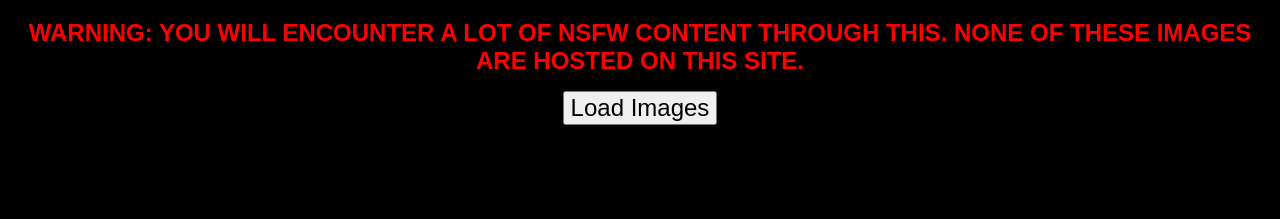
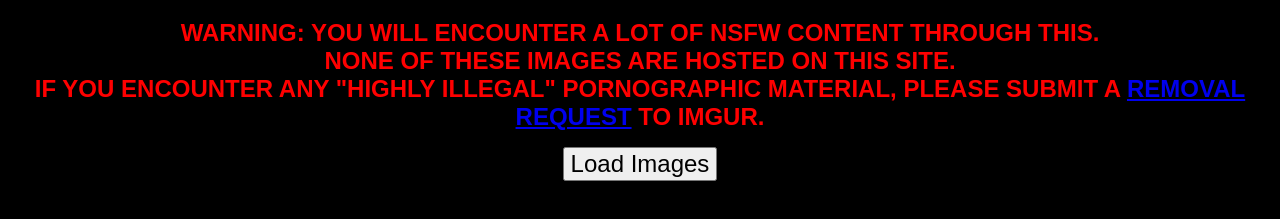
Before and after one commit to ThatCanadianEh/ImguRandom, a plain HTML site: page index.html in a window 1280 px wide. Shown: the part 61-280 px from the top of the page. Drawn offline with Linux system fonts and the light colour scheme.

Commit message:
Update index.html

```diff
--- a/index.html
+++ b/index.html
@@ -44,7 +44,9 @@
    <body>
       <center>
          <h1>Random Imgur Images</h1>
-         <span class="warning">WARNING: YOU WILL ENCOUNTER A LOT OF NSFW CONTENT THROUGH THIS. NONE OF THESE IMAGES ARE HOSTED ON THIS SITE.</span></p>
+         <p><span class="warning">WARNING: YOU WILL ENCOUNTER A LOT OF NSFW CONTENT THROUGH THIS.</span><br>
+         <span class="warning">NONE OF THESE IMAGES ARE HOSTED ON THIS SITE.</span><br>
+         <span class="warning">IF YOU ENCOUNTER ANY "HIGHLY ILLEGAL" PORNOGRAPHIC MATERIAL, PLEASE SUBMIT A <a href="https://imgur.com/removalrequest" target="_blank">REMOVAL REQUEST</a> TO IMGUR.</span></p>
          <p><button id="random">Load Images</button></p>
          <p id="info"></p>
          <div id="images"></div>
```
